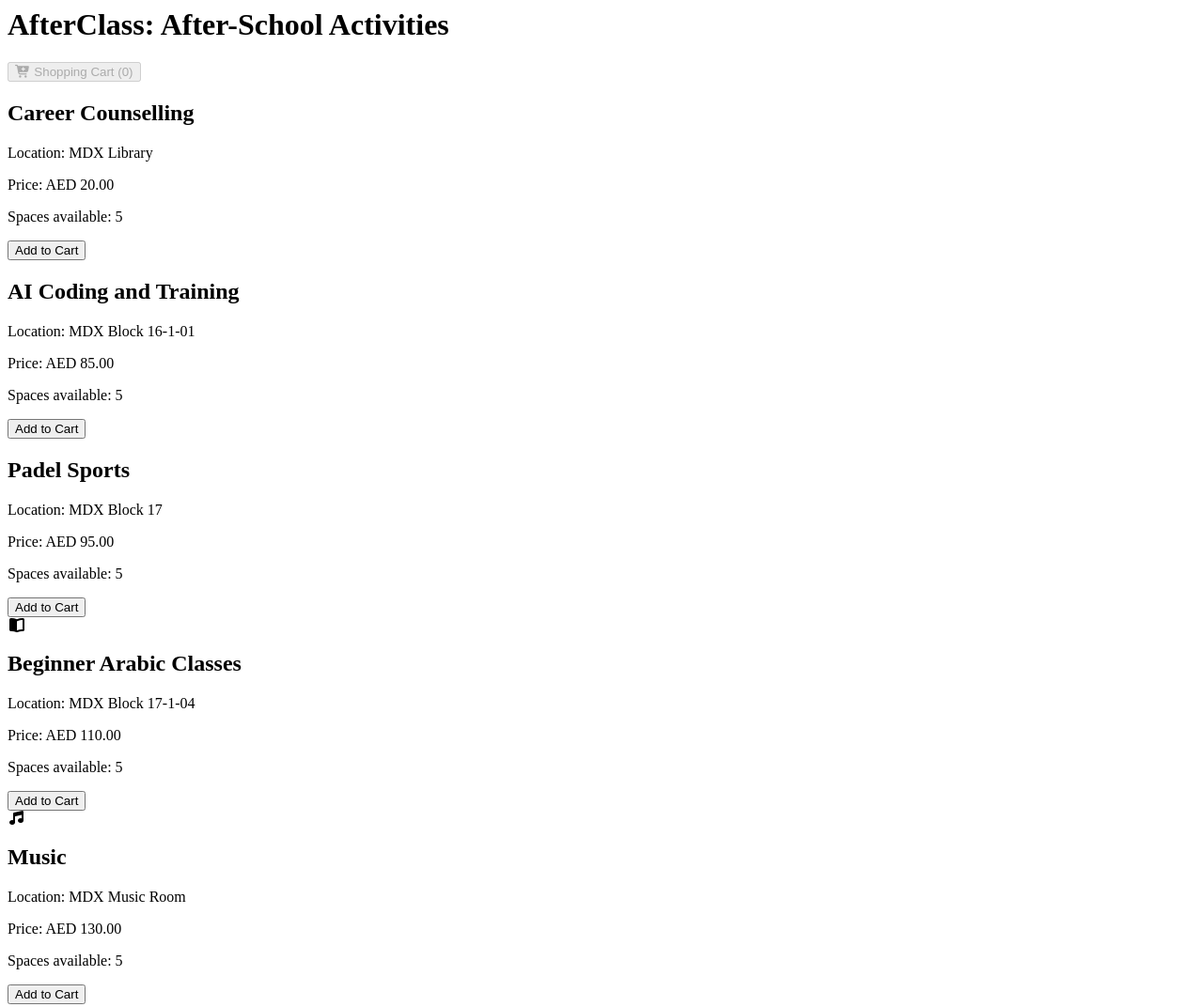
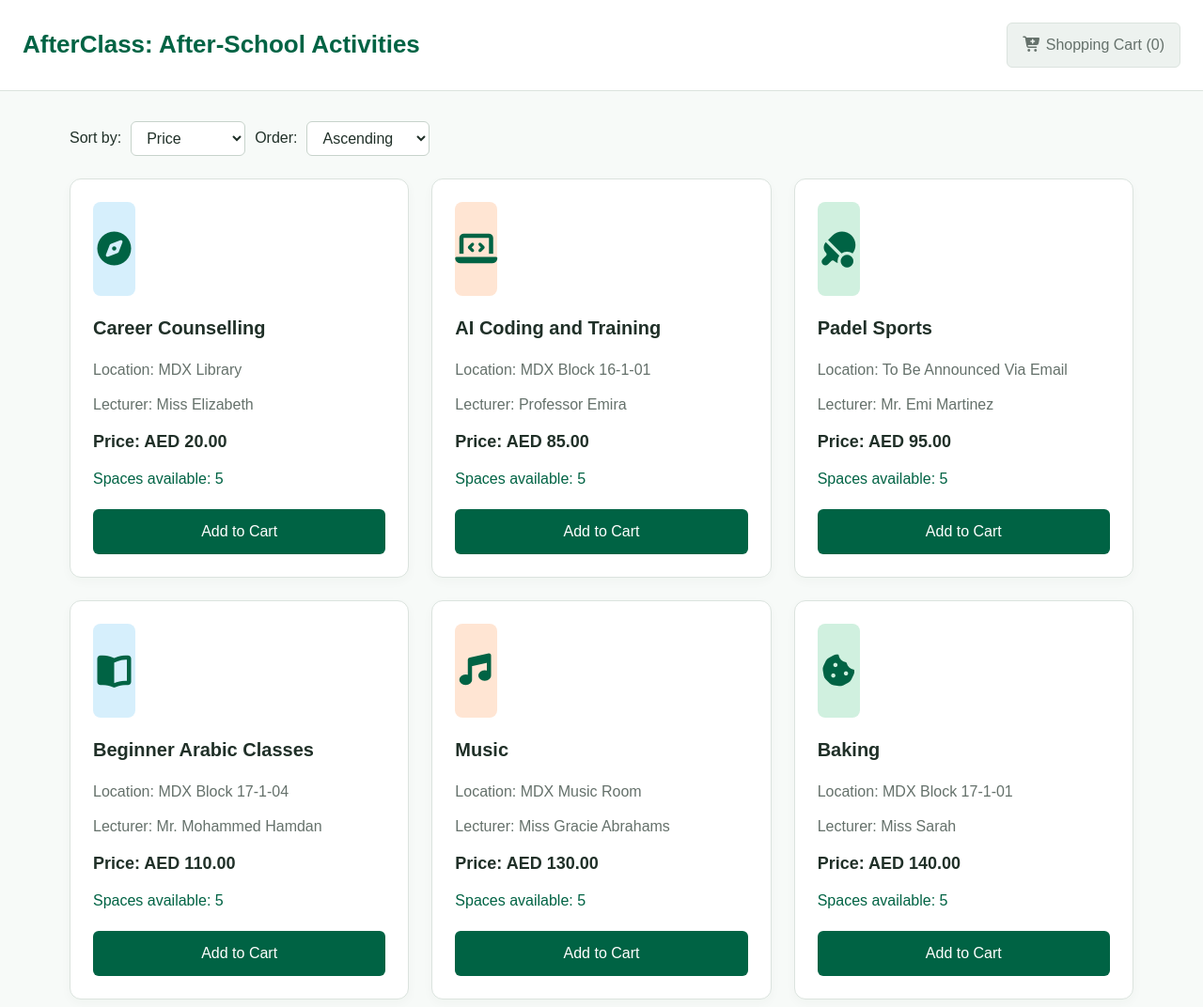
Before and after one commit to Maqsoodsidd/CST3144, a plain HTML site: page index.html in a window 1280 px wide. Shown: the top 1072 px of the page at 94% size. Drawn offline with nearby package versions, Linux system fonts and the light colour scheme.

Commit message:
Added option to do  sortings, images folder for classes, lecturer names, fixed bugs, and trying out new styles.css with samples.

```diff
--- a/index.html
+++ b/index.html
@@ -1,5 +1,9 @@
-<html>
+<!DOCTYPE html>
+<html lang="en">
     <head>
+        <meta charset="UTF-8">
+        <meta name="viewport" content="width=device-width, initial-scale=1.0">
+        <link rel="stylesheet" href="styles.css">
         <link rel="stylesheet" href="https://cdnjs.cloudflare.com/ajax/libs/font-awesome/7.3.1/css/all.min.css">
         <title>AfterClass: After-School Activities</title>
         <script src="https://cdn.jsdelivr.net/npm/vue@2.6.14/dist/vue.js"></script>
@@ -10,11 +14,9 @@
         <div id="app">
             <header>
                 <h1 v-text="sitename"></h1>
-
                 <button
                     v-on:click="showCheckout"
-                    v-bind:disabled="showProduct && cartItemCount === 0"
-                >
+                    v-bind:disabled="showProduct && cartItemCount === 0">
                     <span class="fas fa-cart-plus"></span>
                     {{ showProduct ? 'Shopping Cart' : 'Back to Lessons' }}
                     ({{ cartItemCount }})
@@ -22,8 +24,23 @@
             </header>
 
             <main>
-                <div v-if="showProduct">
-                    <div v-for="product in sortedProducts" :key="product.id">
+                <div v-if="showProduct" class="lesson-grid">
+                    <div class="sort-controls">
+                        <label for="sort-by">Sort by:</label>
+                        <select id="sort-by" v-model="sortBy">
+                            <option value="title">Subject</option>
+                            <option value="location">Location</option>
+                            <option value="price">Price</option>
+                            <option value="availableInventory">Availability</option>
+                        </select>
+
+                        <label for="sort-order">Order:</label>
+                        <select id="sort-order" v-model="sortOrder">
+                            <option value="ascending">Ascending</option>
+                            <option value="descending">Descending</option>
+                        </select>
+                    </div>
+                    <div v-for="product in sortedProducts" :key="product.id" class="lesson-card">
                         <i
                             class="fa-solid"
                             v-bind:class="product.icon"
@@ -31,12 +48,10 @@
                         ></i>
 
                         <h2 v-text="product.title"></h2>
-
                         <p>Location: {{ product.location }}</p>
-
-                        <p>Price: AED {{ product.price.toFixed(2) }}</p>
-
-                        <p>
+                        <p>Lecturer: {{ product.lecturer }}</p>
+                        <p class="price">Price: AED {{ product.price.toFixed(2) }}</p>
+                        <p class="spaces">
                             Spaces available:
                             {{ product.availableInventory - cartCount(product.id) }}
                         </p>
@@ -48,13 +63,13 @@
                             Add to Cart
                         </button>
 
-                        <p v-if="!canAddToCart(product)">
+                        <p v-if="!canAddToCart(product)" class="sold-out">
                             No spaces available.
                         </p>
                     </div>
                 </div>
-                <div v-else>
-                    Checkout Page
+                <div v-else class="checkout-panel">
+                    <h2>Checkout Page</h2>
                     <p>
                         <strong>First Name:</strong>
                         <input v-model.trim="order.firstName"/>
@@ -72,13 +87,16 @@
                         <input v-model="order.city"/>
                     </p>
                     <p>
-                        <strong>State:</strong>
-                        <select v-model="order.state" class="form-control">
-                        <option disabled value="">State</option>
-                            <option v-bind:value="states.AL">AL</option>
-                            <option v-bind:value="states.AR">AR</option>
-                            <option v-bind:value="states.CA">CA</option>
-                            <option v-bind:value="states.NV">NV</option>
+                        <strong>Emirate:</strong>
+                        <select v-model="order.emirate" class="form-control">
+                        <option disabled value="">Emirate</option>
+                            <option v-bind:value="emirate.DXB">DXB</option>
+                            <option v-bind:value="emirate.AUH">AUH</option>
+                            <option v-bind:value="emirate.SHJ">SHJ</option>
+                            <option v-bind:value="emirate.AJ">AJ</option>
+                            <option v-bind:value="emirate.RAK">RAK</option>
+                            <option v-bind:value="emirate.FUJ">FUJ</option>
+                            <option v-bind:value="emirate.UAQ">UAQ</option>
                         </select>
                     </p>
                     <p>
@@ -104,7 +122,7 @@
                     <p>Last Name:{{order.lastName}}</p>
                     <p>Address:{{order.address}}</p>
                     <p>City:{{order.city}}</p>
-                    <p>State:{{order.state}}</p>
+                    <p>Emirate:{{order.emirate}}</p>
                     <p>Zip:{{order.zip}}</p>
                     <p>Method:{{order.method}}</p>
 
@@ -118,6 +136,8 @@
                 data: {
                     sitename: 'AfterClass: After-School Activities',
                     products: products,
+                    sortBy: 'price',
+                    sortOrder: 'ascending',
                     showProduct: true,
                     cart: [],
                     order: {
@@ -125,18 +145,21 @@
                         lastName: '',
                         address: '',
                         city: '',
-                        state: '',
+                        emirate: '',
                         zip: '',
                         method: '',
                         gift: 'Do not send as Gift',
                         sendGift: 'Send as Gift',
                         dontSendGift: 'Do not send as Gift'
                     },
-                    states: {
-                        AL: 'Alabama',
-                        AR: 'Arkansas',
-                        CA: 'California',
-                        NV: 'Nevada'
+                    emirate: {
+                        DXB: 'Dubai',
+                        AUH: 'Abu Dhabi',
+                        SHJ: 'Sharjah',
+                        AJ: 'Ajman',
+                        RAK: 'Ras Al Khaimah',
+                        FUJ: 'Fujairah',
+                        UAQ: 'Umm Al Quwain'
                     }
                 },
                 methods: {
@@ -169,12 +192,22 @@
                         return this.cart.length;
                     },
                     sortedProducts: function() {
-                        function compare(a, b) {
-                            if (a.price < b.price) return -1;
-                            if (a.price > b.price) return 1;
+                        let sorted = this.products.slice().sort((a, b) => {
+                            let first = a[this.sortBy];
+                            let second = b[this.sortBy];
+
+                            if (this.sortBy === 'availableInventory') {
+                                first -= this.cartCount(a.id);
+                                second -= this.cartCount(b.id);
+                            }
+
+                            if (first < second) return -1;
+                            if (first > second) return 1;
                             return 0;
-                        }
-                        return this.products.slice().sort(compare);
+                        });
+
+                        if (this.sortOrder === 'descending') sorted.reverse();
+                        return sorted;
                     }
                 }
             });
--- a/products.js
+++ b/products.js
@@ -2,6 +2,7 @@ let products = [
     {
         id: 1001,
         title: "Robotics",
+        lecturer: "Dr. Judhi P",
         location: "MDX Block 15-2-11",
         price: 250,
         availableInventory: 5,
@@ -10,6 +11,7 @@ let products = [
     {
         id: 1002,
         title: "Beginner Arabic Classes",
+        lecturer: "Mr. Mohammed Hamdan",
         location: "MDX Block 17-1-04",
         price: 110,
         availableInventory: 5,
@@ -18,7 +20,8 @@ let products = [
     {
         id: 1003,
         title: "Swimming",
-        location: "Jumeirah",
+        lecturer: "Mr. Javed Khan",
+        location: "To Be Announced Via Email",
         price: 370,
         availableInventory: 5,
         icon: "fa-person-swimming"
@@ -26,6 +29,7 @@ let products = [
     {
         id: 1004,
         title: "Coding",
+        lecturer: "Professor Smith",
         location: "MDX Block 15-2-14",
         price: 150,
         availableInventory: 5,
@@ -34,14 +38,16 @@ let products = [
     {
         id: 1005,
         title: "AI Coding and Training",
+        lecturer: "Professor Emira",
         location: "MDX Block 16-1-01",
         price: 85,
         availableInventory: 5,
-        icon: "fa-coding"
+        icon: "fa-laptop-code"
     },
     {
         id: 1006,
         title: "Music",
+        lecturer: "Miss Gracie Abrahams",
         location: "MDX Music Room",
         price: 130,
         availableInventory: 5,
@@ -50,33 +56,37 @@ let products = [
     {
         id: 1007,
         title: "Career Counselling",
+        lecturer: "Miss Elizabeth",
         location: "MDX Library",
         price: 20,
         availableInventory: 5,
-        icon: "fa-library"
+        icon: "fa-compass"
     },
     {
         id: 1008,
         title: "Baking",
+        lecturer: "Miss Sarah",
         location: "MDX Block 17-1-01",
         price: 140,
         availableInventory: 5,
-        icon: "fa-person-cooking"
+        icon: "fa-cookie-bite"
     },
     {
         id: 1009,
         title: "Pottery",
+        lecturer: "Miss Maria Gonzalez",
         location: "MDX Block 16-1-04",
         price: 160,
         availableInventory: 5,
-        icon: "fa-pottery-bowl"
+        icon: "fa-palette"
     },
     {
         id: 1010,
         title: "Padel Sports",
-        location: "MDX Block 17",
+        lecturer: "Mr. Emi Martinez",
+        location: "To Be Announced Via Email",
         price: 95,
         availableInventory: 5,
-        icon: "fa-sports"
+        icon: "fa-table-tennis-paddle-ball"
     }
 ];
--- /dev/null
+++ b/styles.css
@@ -0,0 +1,206 @@
+/* Basic page styling */
+* {
+    box-sizing: border-box;
+}
+
+body {
+    margin: 0;
+    background: #f7faf8;
+    color: #203028;
+    font-family: Arial, sans-serif;
+    line-height: 1.6;
+}
+
+/* Header and cart button */
+header {
+    display: flex;
+    justify-content: space-between;
+    align-items: center;
+    gap: 20px;
+    padding: 24px;
+    background: white;
+    border-bottom: 1px solid #dbe3de;
+}
+
+header h1 {
+    margin: 0;
+    color: #006344;
+    font-size: 26px;
+}
+
+/* Three tiles per row on larger screens */
+main {
+    max-width: 1180px;
+    margin: auto;
+    padding: 32px 24px;
+}
+
+.lesson-grid {
+    display: grid;
+    grid-template-columns: repeat(3, minmax(0, 1fr));
+    gap: 24px;
+}
+
+/* Simple sorting dropdowns above the tiles */
+.sort-controls {
+    grid-column: 1 / -1;
+    display: flex;
+    align-items: center;
+    flex-wrap: wrap;
+    gap: 10px;
+}
+
+.sort-controls select {
+    padding: 8px 12px;
+    background: white;
+    color: #203028;
+    border: 1px solid #c7d3cb;
+    border-radius: 6px;
+    font: inherit;
+}
+
+.lesson-card {
+    display: flex;
+    flex-direction: column;
+    padding: 24px;
+    background: white;
+    border: 1px solid #dbe3de;
+    border-radius: 12px;
+    box-shadow: 0 4px 12px #20302808;
+}
+
+/* Pastel icon panels */
+.lesson-card > i {
+    display: grid;
+    place-items: center;
+    height: 100px;
+    margin-bottom: 20px;
+    background: #d0f0df;
+    color: #006344;
+    border-radius: 8px;
+    font-size: 36px;
+}
+
+.lesson-card:nth-child(3n + 2) > i {
+    background: #d6effc;
+}
+
+.lesson-card:nth-child(3n + 3) > i {
+    background: #ffe5d3;
+}
+
+.lesson-card h2 {
+    margin: 0 0 12px;
+    font-size: 20px;
+    line-height: 1.4;
+}
+
+.lesson-card p {
+    margin: 6px 0;
+    color: #65716b;
+}
+
+.lesson-card .price {
+    color: #203028;
+    font-size: 18px;
+    font-weight: bold;
+}
+
+.lesson-card .spaces {
+    margin-bottom: 20px;
+    color: #006344;
+}
+
+/* Keep buttons aligned at the bottom of the tiles */
+.lesson-card button {
+    width: 100%;
+    margin-top: auto;
+}
+
+.lesson-card .sold-out {
+    color: #9b4436;
+    text-align: center;
+}
+
+/* Buttons */
+button {
+    padding: 10px 16px;
+    background: #006344;
+    color: white;
+    border: 1px solid transparent;
+    border-radius: 6px;
+    font: inherit;
+    cursor: pointer;
+}
+
+button:hover:not(:disabled) {
+    background: #004b34;
+}
+
+button:disabled {
+    background: #edf2ef;
+    color: #65716b;
+    border-color: #dbe3de;
+    cursor: not-allowed;
+}
+
+/* Existing checkout form */
+.checkout-panel {
+    max-width: 650px;
+    margin: auto;
+    padding: 28px;
+    background: white;
+    border: 1px solid #dbe3de;
+    border-radius: 12px;
+}
+
+.checkout-panel h2 {
+    margin: 0 0 20px;
+    color: #006344;
+}
+
+.checkout-panel input:not([type="checkbox"]):not([type="radio"]),
+.checkout-panel select {
+    display: block;
+    width: 100%;
+    margin-top: 6px;
+    padding: 10px;
+    border: 1px solid #c7d3cb;
+    border-radius: 6px;
+    font: inherit;
+}
+
+.checkout-panel input[type="checkbox"],
+.checkout-panel input[type="radio"] {
+    accent-color: #006344;
+}
+
+button:focus-visible,
+input:focus-visible,
+select:focus-visible {
+    outline: 3px solid #c28937;
+    outline-offset: 3px;
+}
+
+/* Two tiles per row on tablets */
+@media (max-width: 900px) {
+    .lesson-grid {
+        grid-template-columns: repeat(2, minmax(0, 1fr));
+    }
+}
+
+/* One tile per row on phones */
+@media (max-width: 600px) {
+    header {
+        flex-direction: column;
+        align-items: flex-start;
+    }
+
+    main {
+        padding: 24px 16px;
+    }
+
+    .lesson-grid {
+        grid-template-columns: 1fr;
+    }
+}
```
Also changed, not shown: In Class Activities/images/Ai-coding.png (added), In Class Activities/images/Arabic.png (added), In Class Activities/images/Career.png (added), In Class Activities/images/Coding.png (added), In Class Activities/images/Cooking.png (added), In Class Activities/images/Music.png (added), In Class Activities/images/Padel.png (added), In Class Activities/images/Pottery.png (added), In Class Activities/images/Robotics.png (added), In Class Activities/images/Swimming.png (added), 2 other files.
